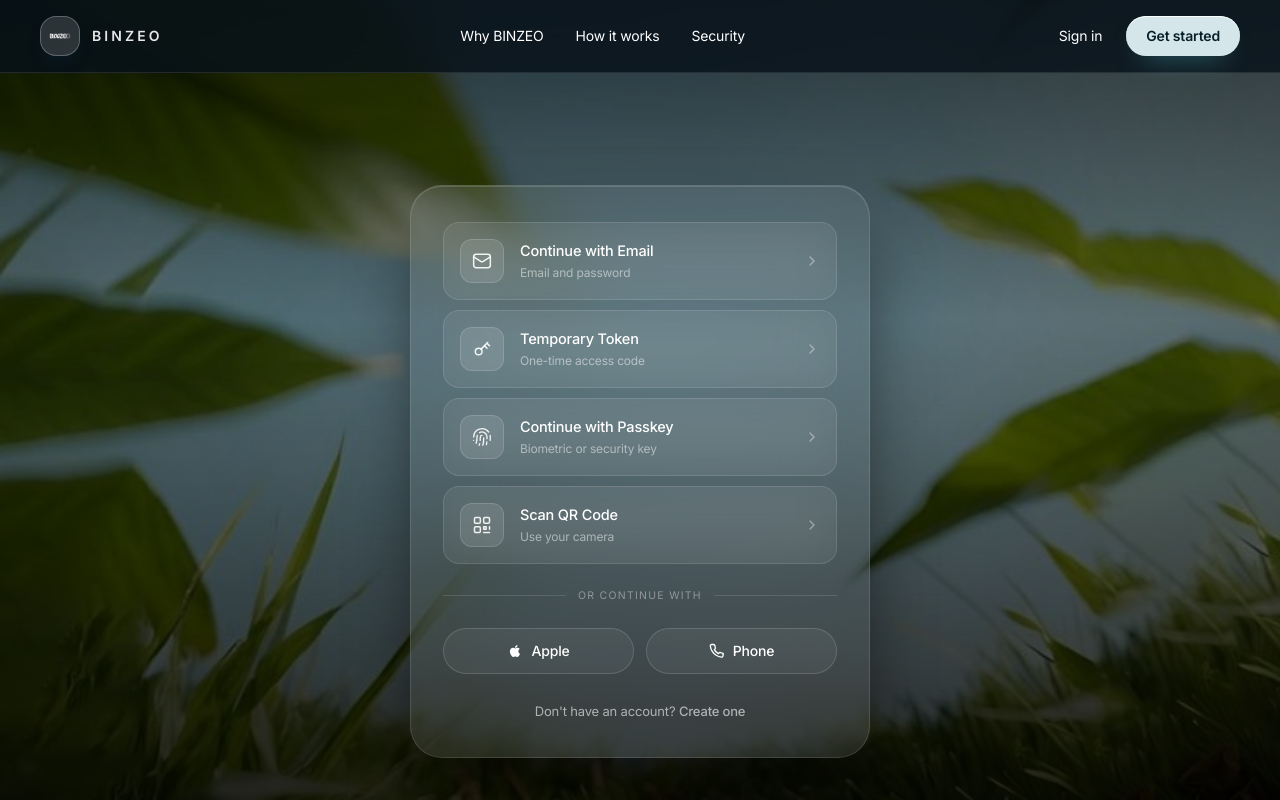
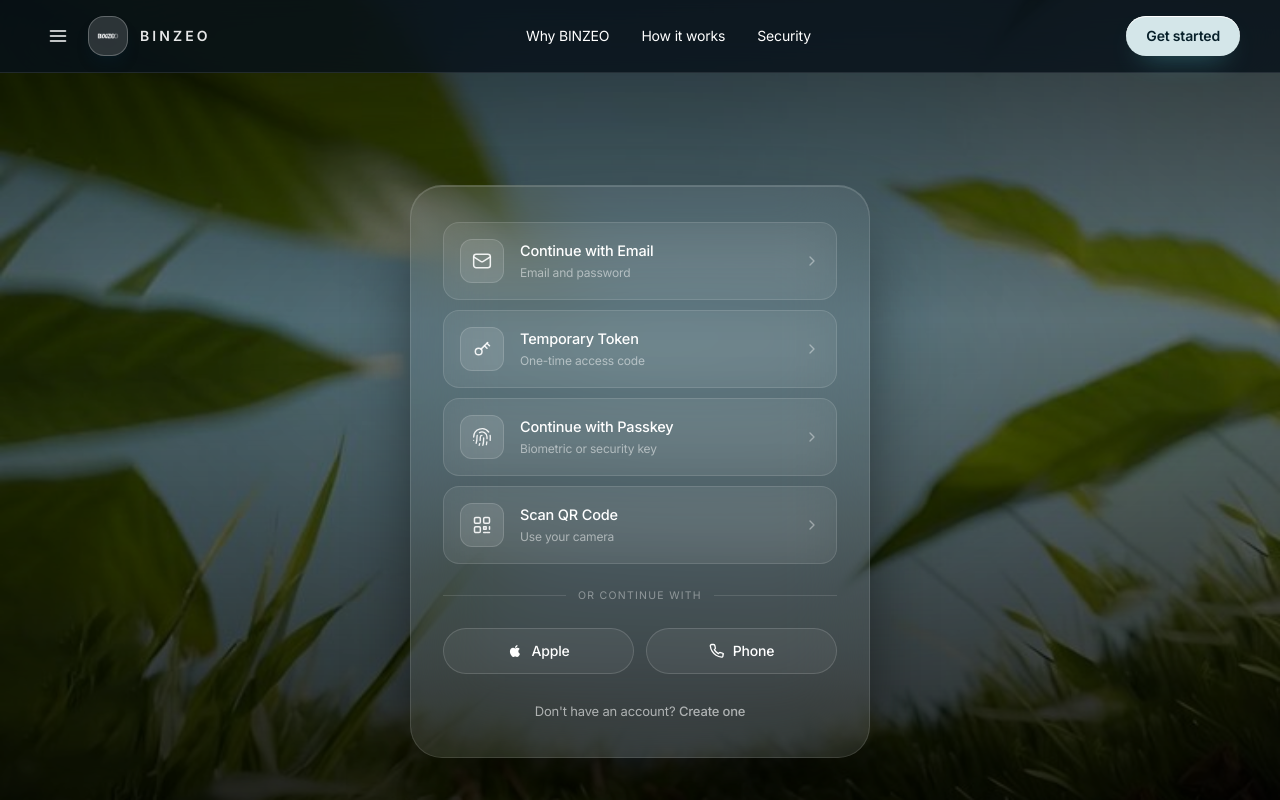
Before and after one commit to BINZEO369/auth.binzeo, a Next.js app: page /signin in a window 1280 px wide. Shown: the top 800 px of the page. Built offline with nearby package versions, Linux system fonts and the light colour scheme.

Commit message:
Show dashboard menu across all pages

```diff
--- a/src/components/layout/Navbar.tsx
+++ b/src/components/layout/Navbar.tsx
@@ -8,25 +8,43 @@ type NavbarProps = {
   onMenu?: () => void;
 };
 
+function MenuIcon() {
+  return (
+    <svg viewBox="0 0 24 24" fill="none" stroke="currentColor" strokeWidth="2" strokeLinecap="round" className="h-5 w-5">
+      <line x1="3" y1="6" x2="21" y2="6" />
+      <line x1="3" y1="12" x2="21" y2="12" />
+      <line x1="3" y1="18" x2="21" y2="18" />
+    </svg>
+  );
+}
+
 export default function Navbar({ isLoggedIn = false, onMenu }: NavbarProps) {
+  const menuControl = onMenu ? (
+    <button
+      type="button"
+      onClick={onMenu}
+      aria-label="Open dashboard menu"
+      title="Dashboard menu"
+      className="rounded-xl p-2 text-white/75 transition hover:bg-white/10 hover:text-white"
+    >
+      <MenuIcon />
+    </button>
+  ) : (
+    <Link
+      href="/dashboard"
+      aria-label="Open dashboard menu"
+      title="Dashboard menu"
+      className="rounded-xl p-2 text-white/75 transition hover:bg-white/10 hover:text-white"
+    >
+      <MenuIcon />
+    </Link>
+  );
+
   return (
     <header className="fixed inset-x-0 top-0 z-50 border-b border-white/10 bg-[#07111a]/80 text-white backdrop-blur-2xl">
       <nav className="mx-auto flex h-[72px] max-w-7xl items-center justify-between px-5 sm:px-8 lg:px-10">
         <div className="flex items-center gap-3">
-          {onMenu && (
-            <button
-              type="button"
-              onClick={onMenu}
-              aria-label="Open dashboard menu"
-              className="rounded-xl p-2 text-white/75 transition hover:bg-white/10"
-            >
-              <svg viewBox="0 0 24 24" fill="none" stroke="currentColor" strokeWidth="2" strokeLinecap="round" className="h-5 w-5">
-                <line x1="3" y1="6" x2="21" y2="6" />
-                <line x1="3" y1="12" x2="21" y2="12" />
-                <line x1="3" y1="18" x2="21" y2="18" />
-              </svg>
-            </button>
-          )}
+          {menuControl}
           <Link href="/" className="group flex items-center gap-3" aria-label="BINZEO home">
             <span className="flex h-10 w-10 items-center justify-center rounded-2xl border border-white/25 bg-white/15 p-2 shadow-lg shadow-cyan-950/20 backdrop-blur-xl transition group-hover:bg-white/25">
               <Image src="/logo.svg" alt="BINZEO" width={122} height={29} priority className="h-full w-full object-contain brightness-0 invert" />
@@ -41,25 +59,10 @@ export default function Navbar({ isLoggedIn = false, onMenu }: NavbarProps) {
           <Link href="/#security" className="text-sm text-white/65 transition-colors hover:text-white">Security</Link>
         </div>
 
-        {isLoggedIn ? (
-          onMenu ? (
-            <span aria-hidden="true" className="w-10" />
-          ) : (
-            <Link href="/dashboard" aria-label="Open dashboard" title="Dashboard" className="liquid-button liquid-button-light px-4 py-2.5 text-sm sm:px-5">
-              <span className="hidden sm:inline">Dashboard</span>
-              <svg viewBox="0 0 24 24" fill="none" stroke="currentColor" strokeWidth="1.8" strokeLinecap="round" strokeLinejoin="round" className="h-5 w-5">
-                <rect x="3" y="3" width="7" height="7" rx="1" />
-                <rect x="14" y="3" width="7" height="7" rx="1" />
-                <rect x="3" y="14" width="7" height="7" rx="1" />
-                <rect x="14" y="14" width="7" height="7" rx="1" />
-              </svg>
-            </Link>
-          )
-        ) : (
-          <div className="flex items-center gap-2">
-            <Link href="/signin" className="hidden rounded-full px-4 py-2.5 text-sm text-white/75 transition hover:bg-white/10 hover:text-white sm:inline-flex">Sign in</Link>
-            <Link href="/signup" className="liquid-button liquid-button-light px-4 py-2.5 text-sm sm:px-5">Get started</Link>
-          </div>
+        {!isLoggedIn && (
+          <Link href="/signup" className="liquid-button liquid-button-light px-4 py-2.5 text-sm sm:px-5">
+            Get started
+          </Link>
         )}
       </nav>
     </header>
```
